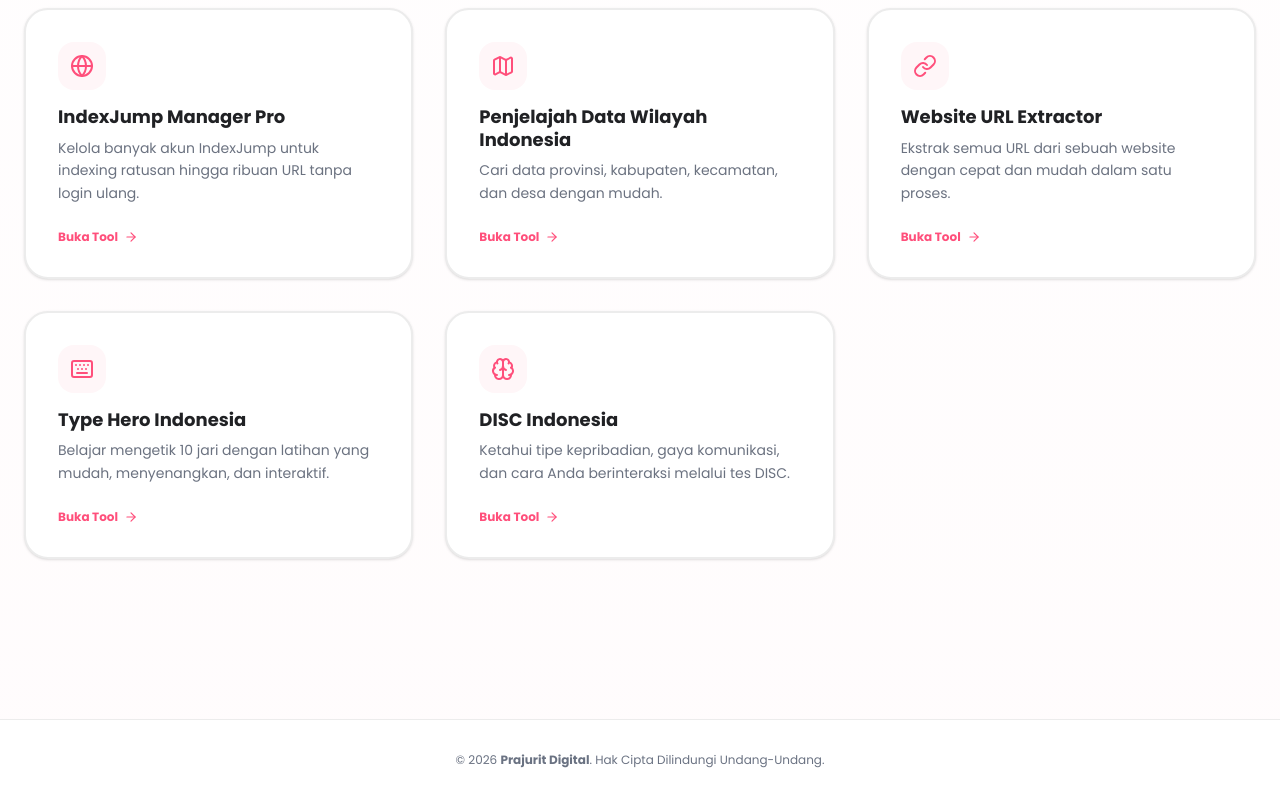
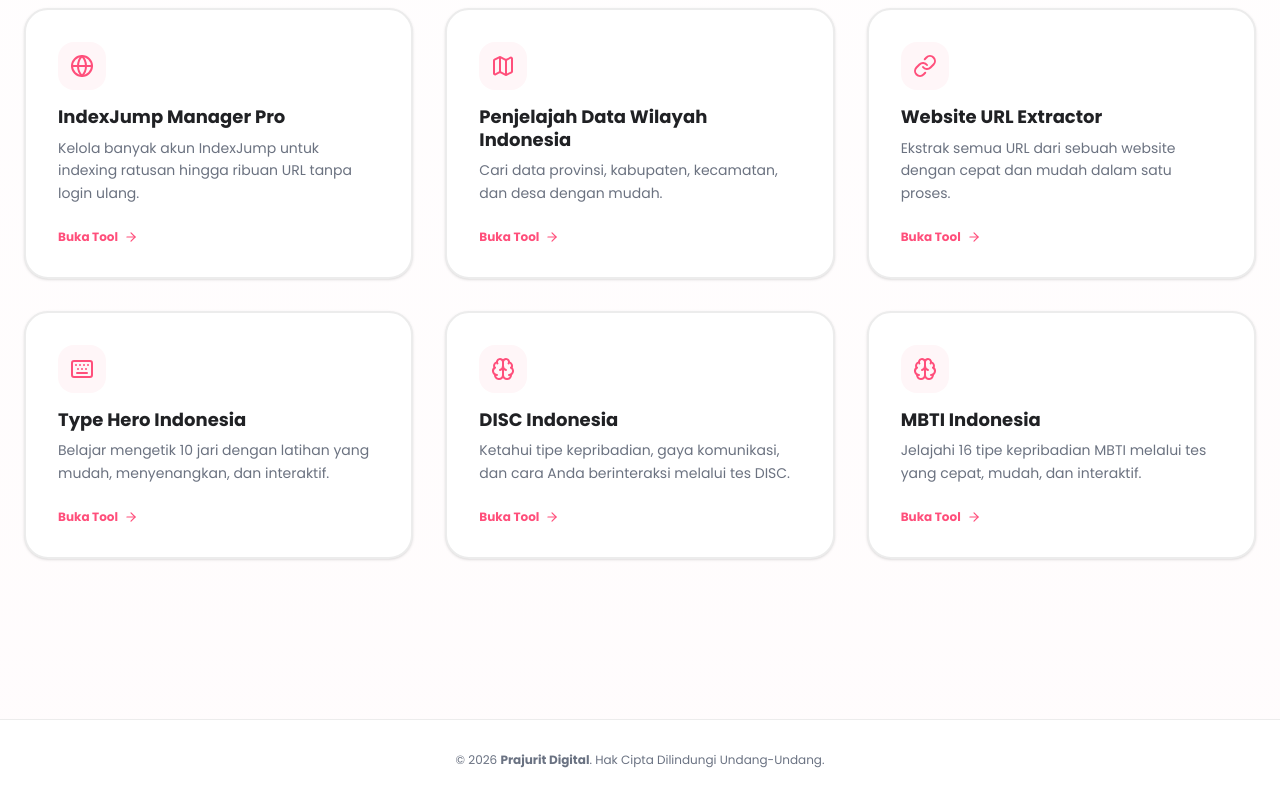
Before and after one commit to prajuritdigitalcom/Website-Prajurit-Digital-My-Id, a React (Vite) app: page / in a window 1280 px wide. Shown: the part 932-1732 px from the top of the page. Built offline with nearby package versions, Linux system fonts and the light colour scheme.

Commit message:
feat: add MBTI Indonesia tool
Register the new MBTI Indonesia tool to the tools list for users to access personality testing.

```diff
--- a/src/data/tools.ts
+++ b/src/data/tools.ts
@@ -109,5 +109,15 @@ export const TOOLS_DATA: Tool[] = [
     badge: "Baru",
     category: "marketing",
     externalUrl: "https://disc.prajuritdigital.my.id/"
+  },
+  {
+    id: "mbti-indonesia",
+    title: "MBTI Indonesia",
+    description: "Jelajahi 16 tipe kepribadian MBTI melalui tes yang cepat, mudah, dan interaktif.",
+    icon: "Brain",
+    href: "#mbti-indonesia",
+    badge: "Baru",
+    category: "marketing",
+    externalUrl: "https://mbti.prajuritdigital.my.id/"
   }
 ];
```
